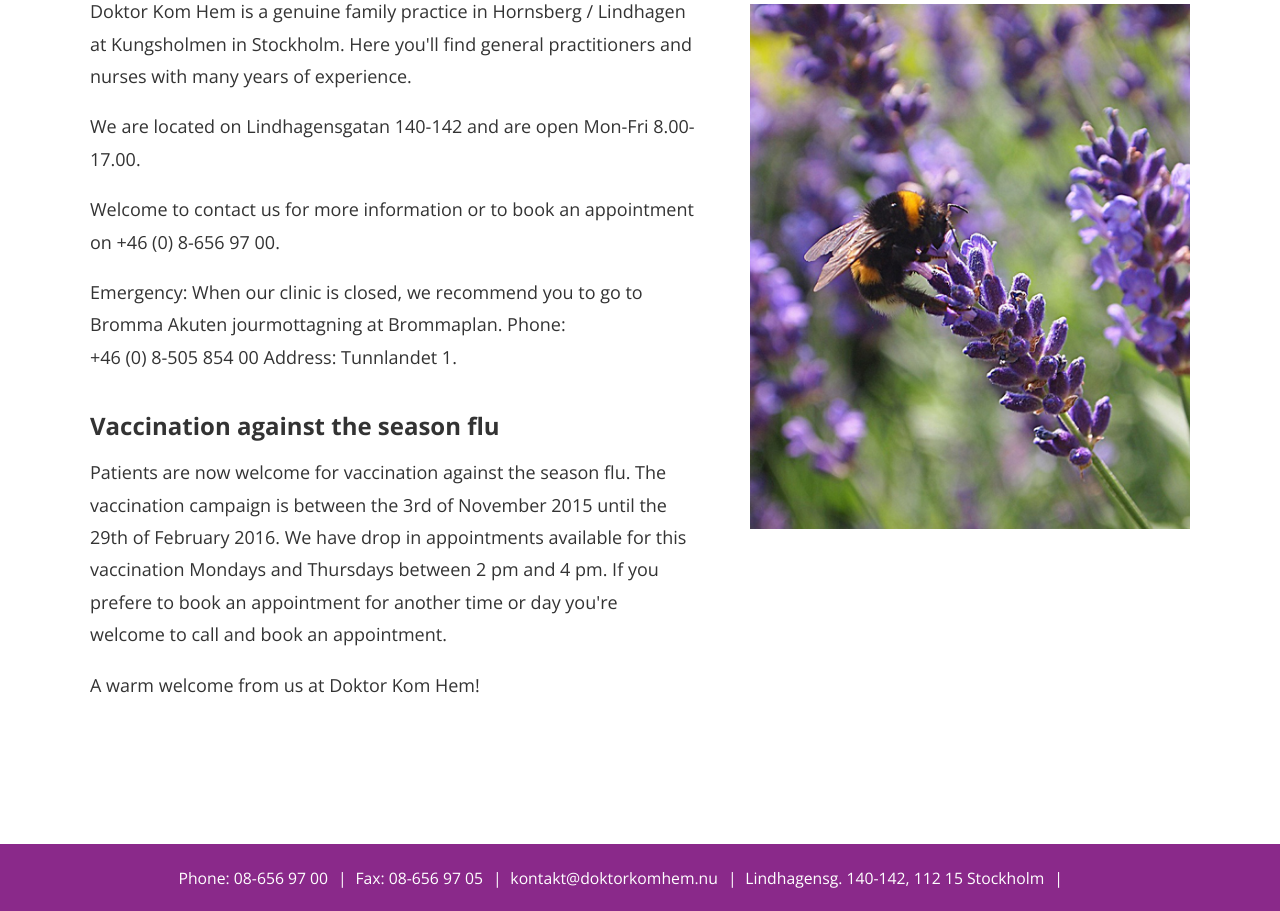
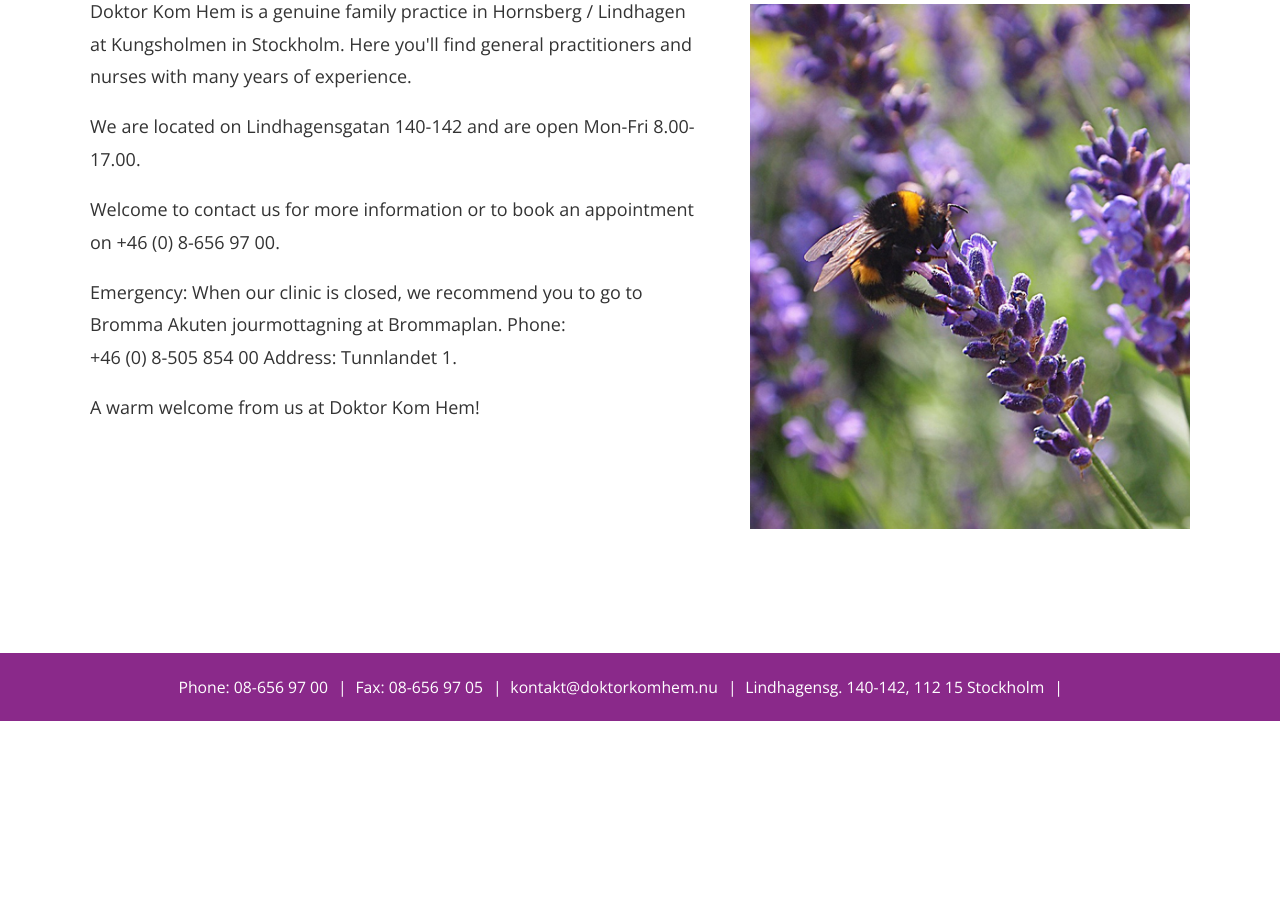
Before and after one commit to adamsdotter/DKH, a PHP site: page /start in a window 1280 px wide. Shown: the part 370-1281 px from the top of the page. After the commit the page ends 1091 px from the top, so only its background shows below. Run offline with PHP 8.4, Linux system fonts and the light colour scheme.

Commit message:
Update startpage

```diff
--- a/index.php
+++ b/index.php
@@ -22,10 +22,6 @@
 
 <p>Akut: N&auml;r v&aring;rdcentralen &auml;r st&auml;ngd h&auml;nvisar vi till Bromma Akutens jourmottagning p&aring; Tunnlandet 1 vid Brommaplan. Telefon <a href="tel:08-50585400">08-505 854 00</a>.</p>
 
-<h2>Vaccination s&auml;songsinfluensa</h2>
-
-<p>V&auml;lkommen in till oss f&ouml;r vaccination mot&nbsp;&aring;rets s&auml;songsinfluensa.&nbsp;Vaccinationskampanjen p&aring;g&aring;r mellan 3:e november 2015 till&nbsp;29 februari&nbsp;2016.&nbsp;Vi har dropin-mottagning m&aring;ndagar och torsdagar mellan 14:00-16:00.&nbsp;Om du &ouml;nskar att&nbsp;vaccinera vid ett annat tillf&auml;lle &auml;r du v&auml;lkommen att ringa och boka tid.</p>
-
 <p>Varmt v&auml;lkommen &ouml;nskar vi p&aring; Doktor Kom Hem!</p>
 </div>
             <figure class="page-img">
--- a/start.php
+++ b/start.php
@@ -22,10 +22,6 @@
 
 <p>Emergency: When our clinic is closed, we recommend you to go to Bromma Akuten jourmottagning at Brommaplan. Phone: <a href="tel:+468-50585400">+46 (0) 8-505 854 00</a> Address: Tunnlandet 1.</p>
 
-<h2>Vaccination against the season flu</h2>
-
-<p>Patients are now welcome for vaccination against the season flu. The vaccination campaign is between the 3rd of November 2015 until the 29th of February 2016. We have drop in appointments&nbsp;available for this vaccination Mondays and Thursdays between 2 pm&nbsp;and 4 pm. If you prefere to book an appointment for another time or day you&#39;re welcome to call and book an appointment.&nbsp;&nbsp;</p>
-
 <p>A warm welcome from us at Doktor Kom Hem!</p>
 </div>
             <figure class="page-img">
```
